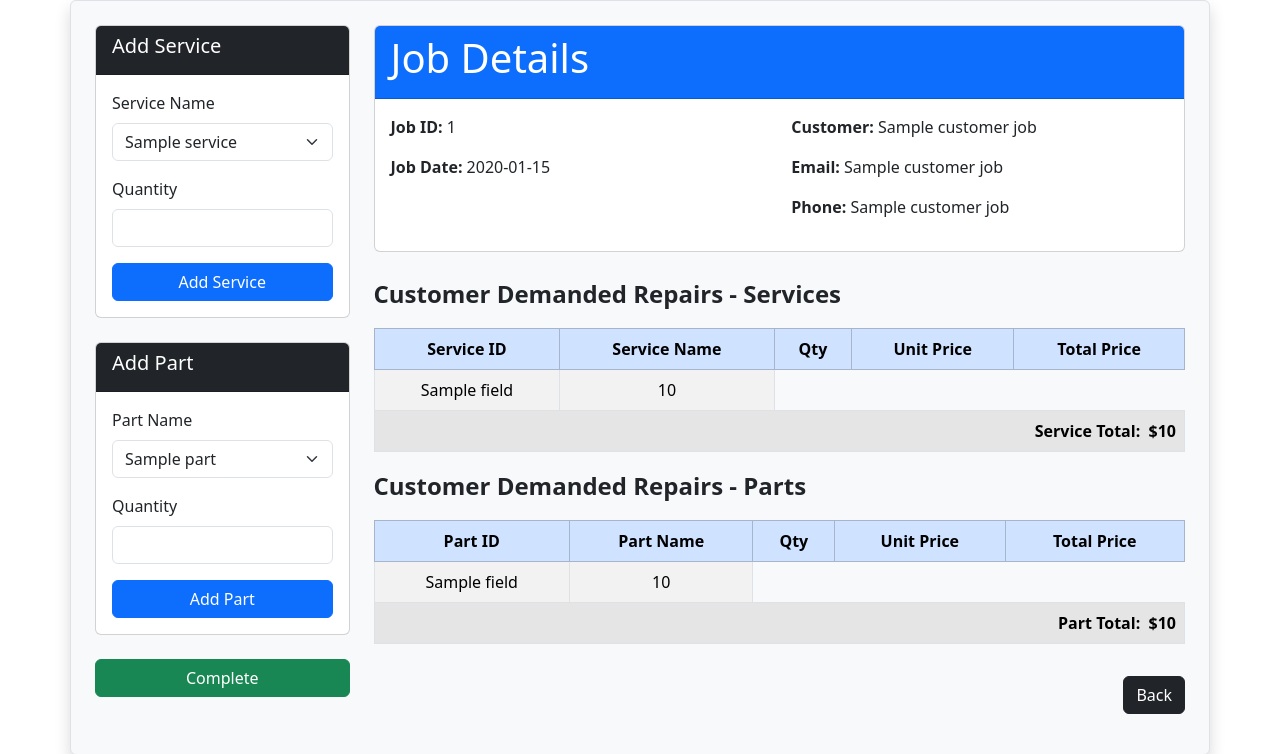
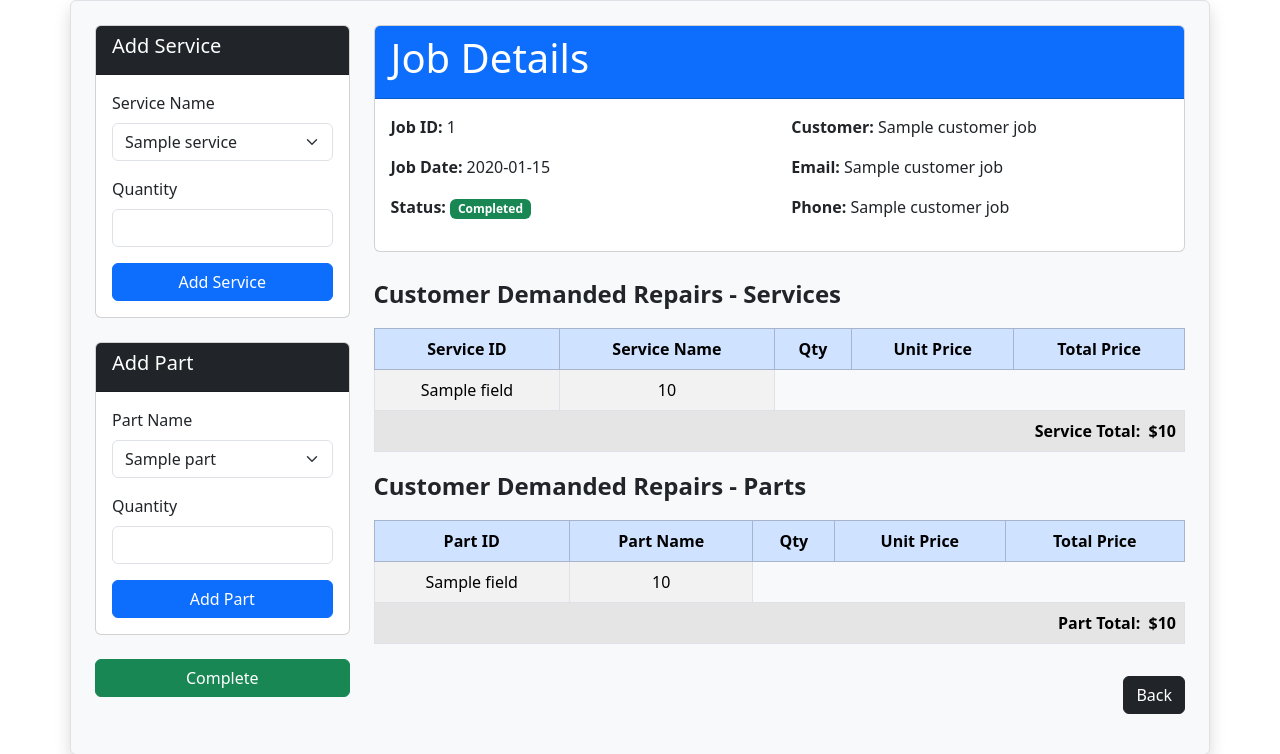
Before and after one commit to Zilin-Li/SelwynRepairSys-Python-V2, a Flask app: template templates/technician/jobdetail.html in a window 1280 px wide. Shown: the part 110-864 px from the top of the page. Run offline with Flask 3, Linux system fonts and the light colour scheme; the template is opened without the code that fills it: most values are stand-ins (such as "Sample title", 1, 10 or a date in 2020).

Commit message:
update readme.md and add status to jobdetail page.

```diff
--- a/templates/technician/jobdetail.html
+++ b/templates/technician/jobdetail.html
@@ -69,6 +69,13 @@
                         <div class="col-md-6">
                             <p><strong>Job ID:</strong> {{ customer_job[0][0] }}</p>
                             <p><strong>Job Date:</strong> {{ customer_job[0][4].strftime('%Y-%m-%d') }}</p>
+                            <p><strong>Status:</strong>
+                                {% if customer_job[0][6] == 0 %}
+                                <span class="badge bg-danger">In Process</span>
+                                {% else %}
+                                <span class="badge bg-success">Completed</span>
+                                {% endif %}
+                            </p>
                         </div>
 
                         <!-- Right Column: Customer, Email, and Phone -->
```
Also changed, not shown: README.md.
